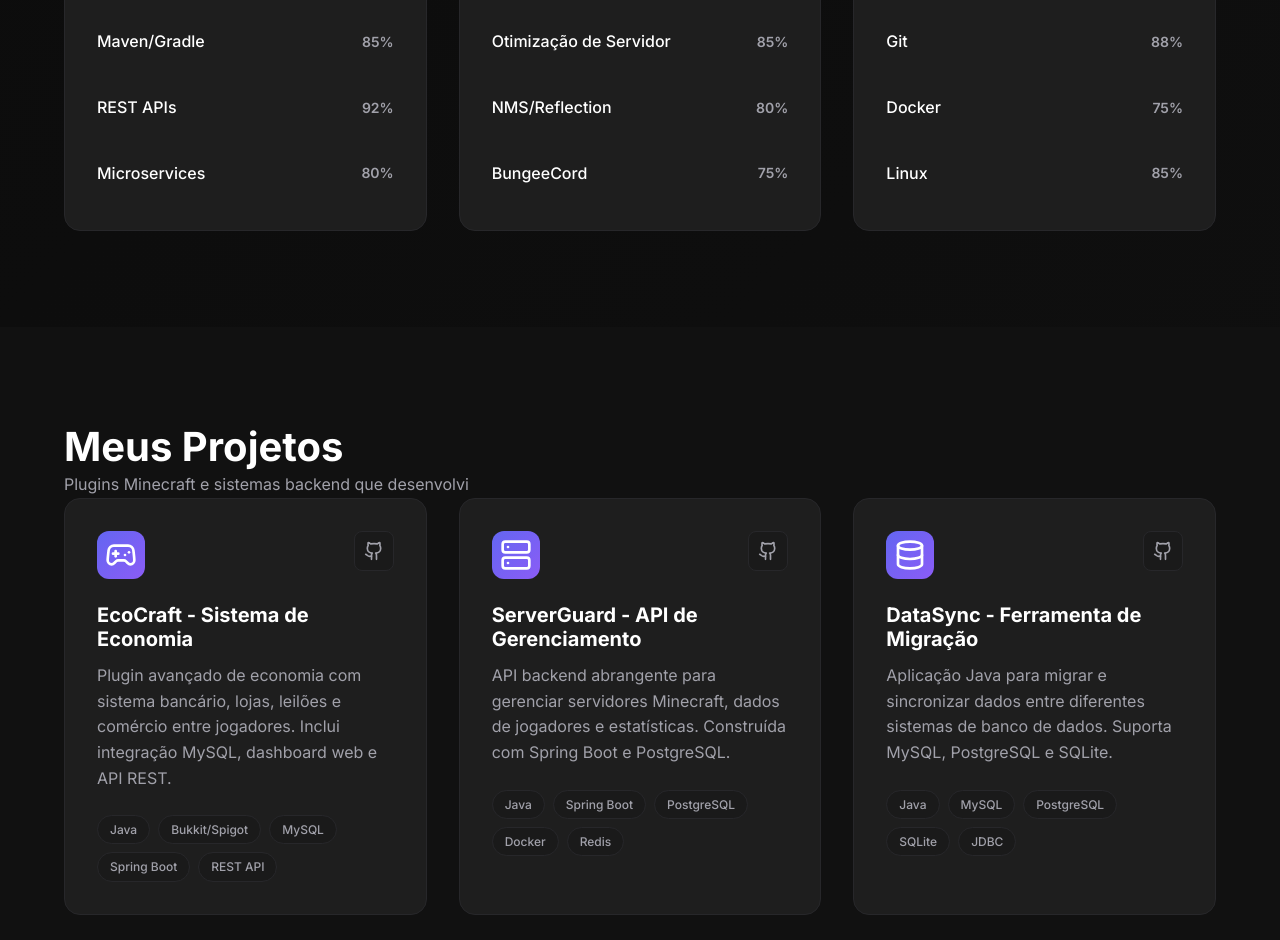
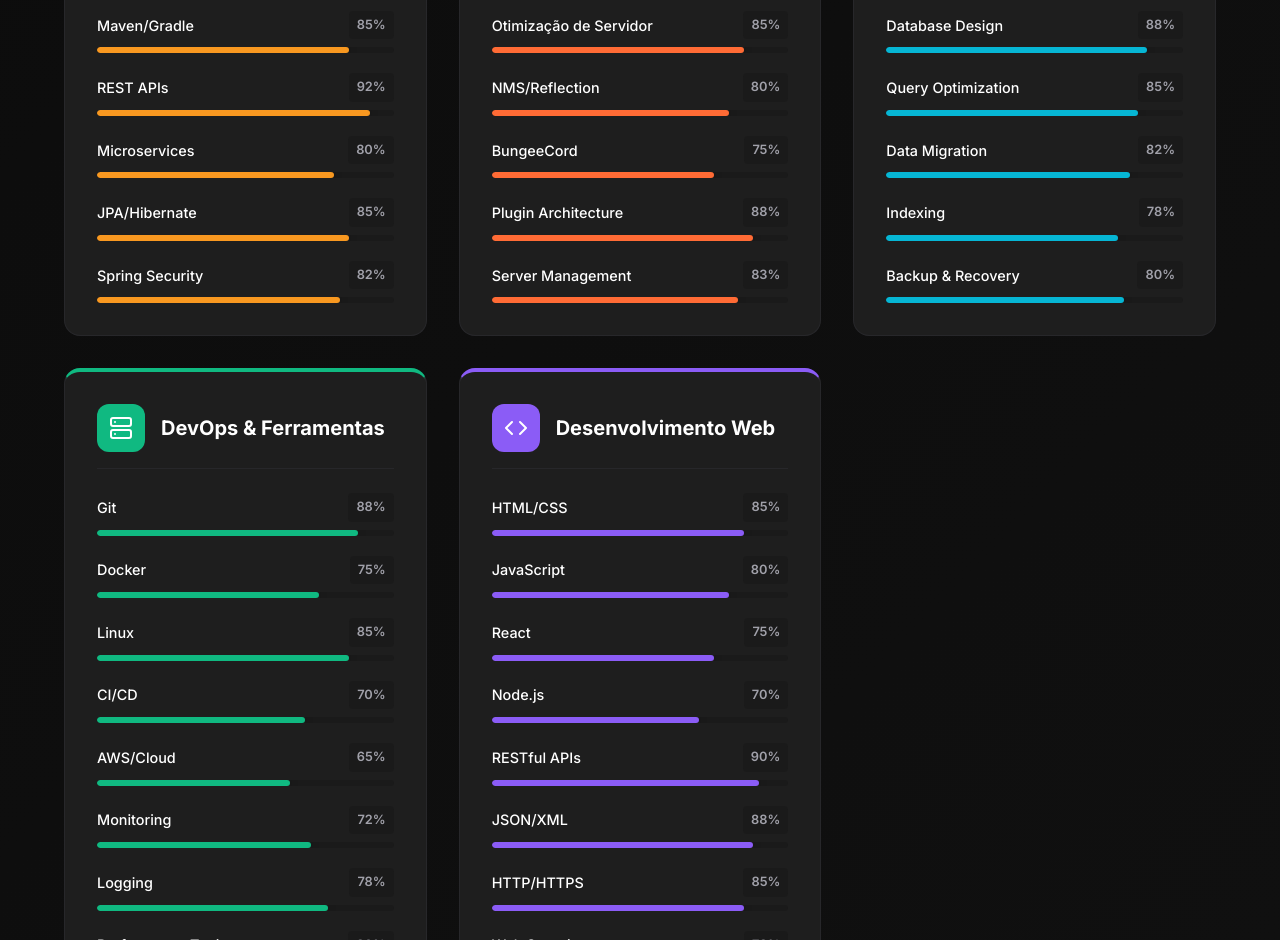
Before and after one commit to kBULOSU/github-page, a React (Create React App) app: page / in a window 1280 px wide. Shown: the part 1860-2800 px from the top of the page. Built offline with nearby package versions, Linux system fonts and the light colour scheme.

Commit message:
Remove projects section, simplify contact, and enhance skills with comprehensive categories

```diff
--- a/src/App.css
+++ b/src/App.css
@@ -482,25 +482,49 @@
 .skills-list {
   display: flex;
   flex-direction: column;
-  gap: 1rem;
+  gap: 1.25rem;
 }
 
 .skill-item {
   display: flex;
+  flex-direction: column;
+  gap: 0.5rem;
+}
+
+.skill-info {
+  display: flex;
   justify-content: space-between;
   align-items: center;
-  padding: 0.75rem 0;
 }
 
 .skill-name {
   color: var(--text-primary);
   font-weight: 500;
+  font-size: 0.9rem;
 }
 
 .skill-level {
   color: var(--text-secondary);
-  font-size: 0.875rem;
+  font-size: 0.8rem;
   font-weight: 600;
+  background: var(--bg-tertiary);
+  padding: 0.25rem 0.5rem;
+  border-radius: 0.25rem;
+}
+
+.skill-bar {
+  width: 100%;
+  height: 6px;
+  background: var(--bg-tertiary);
+  border-radius: 3px;
+  overflow: hidden;
+}
+
+.skill-progress {
+  height: 100%;
+  border-radius: 3px;
+  transition: width 0.3s ease;
+  box-shadow: 0 0 8px rgba(0, 0, 0, 0.3);
 }
 
 /* Projects Section */
--- a/src/App.js
+++ b/src/App.js
@@ -3,7 +3,6 @@
 import Header from './components/Header';
 import Hero from './components/Hero';
 import About from './components/About';
-import Projects from './components/Projects';
 import Skills from './components/Skills';
 import Contact from './components/Contact';
 import Footer from './components/Footer';
@@ -16,7 +15,6 @@
         <Hero />
         <About />
         <Skills />
-        <Projects />
         <Contact />
       </main>
       <Footer />
--- a/src/components/Contact.js
+++ b/src/components/Contact.js
@@ -1,6 +1,6 @@
 import React from 'react';
 import { motion } from 'framer-motion';
-import { Mail, Github, Linkedin } from 'lucide-react';
+import { Github } from 'lucide-react';
 
 const Contact = () => {
   return (
@@ -21,17 +21,9 @@
           </p>
 
           <div className="contact-actions">
-            <a href="mailto:diogo.bertoncini@example.com" className="btn btn-primary">
-              <Mail size={20} />
-              Enviar Email
-            </a>
-            <a href="https://github.com/kBULOSU" target="_blank" rel="noopener noreferrer" className="btn btn-secondary">
+            <a href="https://github.com/kBULOSU" target="_blank" rel="noopener noreferrer" className="btn btn-primary">
               <Github size={20} />
               Ver GitHub
-            </a>
-            <a href="https://linkedin.com/in/diogo-bertoncini" target="_blank" rel="noopener noreferrer" className="btn btn-secondary">
-              <Linkedin size={20} />
-              LinkedIn
             </a>
           </div>
         </motion.div>
--- a/src/components/Header.js
+++ b/src/components/Header.js
@@ -16,7 +16,6 @@
     { name: 'Início', href: '#home' },
     { name: 'Sobre', href: '#about' },
     { name: 'Habilidades', href: '#skills' },
-    { name: 'Projetos', href: '#projects' },
     { name: 'Contato', href: '#contact' },
   ];
 
--- a/src/components/Skills.js
+++ b/src/components/Skills.js
@@ -1,43 +1,82 @@
 import React from 'react';
 import { motion } from 'framer-motion';
-import { Database, Coffee, Gamepad2 } from 'lucide-react';
+import { Database, Coffee, Gamepad2, Server, Code } from 'lucide-react';
 
 const Skills = () => {
   const skillCategories = [
     {
       title: 'Java Backend',
       icon: <Coffee size={24} />,
+      color: '#f89820',
       skills: [
         { name: 'Java 17+', level: 95 },
         { name: 'Spring Framework', level: 90 },
         { name: 'Spring Boot', level: 88 },
         { name: 'Maven/Gradle', level: 85 },
         { name: 'REST APIs', level: 92 },
-        { name: 'Microservices', level: 80 }
+        { name: 'Microservices', level: 80 },
+        { name: 'JPA/Hibernate', level: 85 },
+        { name: 'Spring Security', level: 82 }
       ]
     },
     {
       title: 'Desenvolvimento Minecraft',
       icon: <Gamepad2 size={24} />,
+      color: '#ff6b35',
       skills: [
         { name: 'Bukkit/Spigot', level: 95 },
         { name: 'Paper API', level: 90 },
         { name: 'Desenvolvimento de Plugins', level: 92 },
         { name: 'Otimização de Servidor', level: 85 },
         { name: 'NMS/Reflection', level: 80 },
-        { name: 'BungeeCord', level: 75 }
+        { name: 'BungeeCord', level: 75 },
+        { name: 'Plugin Architecture', level: 88 },
+        { name: 'Server Management', level: 83 }
       ]
     },
     {
-      title: 'Banco de Dados & DevOps',
+      title: 'Banco de Dados',
       icon: <Database size={24} />,
+      color: '#06b6d4',
       skills: [
         { name: 'MySQL', level: 90 },
         { name: 'PostgreSQL', level: 85 },
         { name: 'Redis', level: 80 },
+        { name: 'Database Design', level: 88 },
+        { name: 'Query Optimization', level: 85 },
+        { name: 'Data Migration', level: 82 },
+        { name: 'Indexing', level: 78 },
+        { name: 'Backup & Recovery', level: 80 }
+      ]
+    },
+    {
+      title: 'DevOps & Ferramentas',
+      icon: <Server size={24} />,
+      color: '#10b981',
+      skills: [
         { name: 'Git', level: 88 },
         { name: 'Docker', level: 75 },
-        { name: 'Linux', level: 85 }
+        { name: 'Linux', level: 85 },
+        { name: 'CI/CD', level: 70 },
+        { name: 'AWS/Cloud', level: 65 },
+        { name: 'Monitoring', level: 72 },
+        { name: 'Logging', level: 78 },
+        { name: 'Performance Tuning', level: 80 }
+      ]
+    },
+    {
+      title: 'Desenvolvimento Web',
+      icon: <Code size={24} />,
+      color: '#8b5cf6',
+      skills: [
+        { name: 'HTML/CSS', level: 85 },
+        { name: 'JavaScript', level: 80 },
+        { name: 'React', level: 75 },
+        { name: 'Node.js', level: 70 },
+        { name: 'RESTful APIs', level: 90 },
+        { name: 'JSON/XML', level: 88 },
+        { name: 'HTTP/HTTPS', level: 85 },
+        { name: 'Web Security', level: 78 }
       ]
     }
   ];
@@ -53,7 +92,7 @@
           viewport={{ once: true }}
         >
           <h2>Habilidades & Tecnologias</h2>
-          <p>Meu arsenal técnico para construir experiências incríveis</p>
+          <p>Meu arsenal técnico completo para desenvolvimento backend e sistemas</p>
         </motion.div>
 
         <div className="skills-grid">
@@ -63,11 +102,14 @@
               className="skill-category card"
               initial={{ opacity: 0, y: 50 }}
               whileInView={{ opacity: 1, y: 0 }}
-              transition={{ duration: 0.8, delay: categoryIndex * 0.2 }}
+              transition={{ duration: 0.8, delay: categoryIndex * 0.1 }}
               viewport={{ once: true }}
+              style={{ borderTop: `4px solid ${category.color}` }}
             >
               <div className="category-header">
-                <div className="category-icon">{category.icon}</div>
+                <div className="category-icon" style={{ background: category.color }}>
+                  {category.icon}
+                </div>
                 <h3 className="category-title">{category.title}</h3>
               </div>
 
@@ -78,11 +120,23 @@
                     className="skill-item"
                     initial={{ opacity: 0, x: -20 }}
                     whileInView={{ opacity: 1, x: 0 }}
-                    transition={{ duration: 0.6, delay: skillIndex * 0.1 }}
+                    transition={{ duration: 0.6, delay: skillIndex * 0.05 }}
                     viewport={{ once: true }}
                   >
-                    <div className="skill-name">{skill.name}</div>
-                    <div className="skill-level">{skill.level}%</div>
+                    <div className="skill-info">
+                      <span className="skill-name">{skill.name}</span>
+                      <span className="skill-level">{skill.level}%</span>
+                    </div>
+                    <div className="skill-bar">
+                      <motion.div
+                        className="skill-progress"
+                        initial={{ width: 0 }}
+                        whileInView={{ width: `${skill.level}%` }}
+                        transition={{ duration: 1.5, delay: skillIndex * 0.05 }}
+                        viewport={{ once: true }}
+                        style={{ background: category.color }}
+                      />
+                    </div>
                   </motion.div>
                 ))}
               </div>
```
